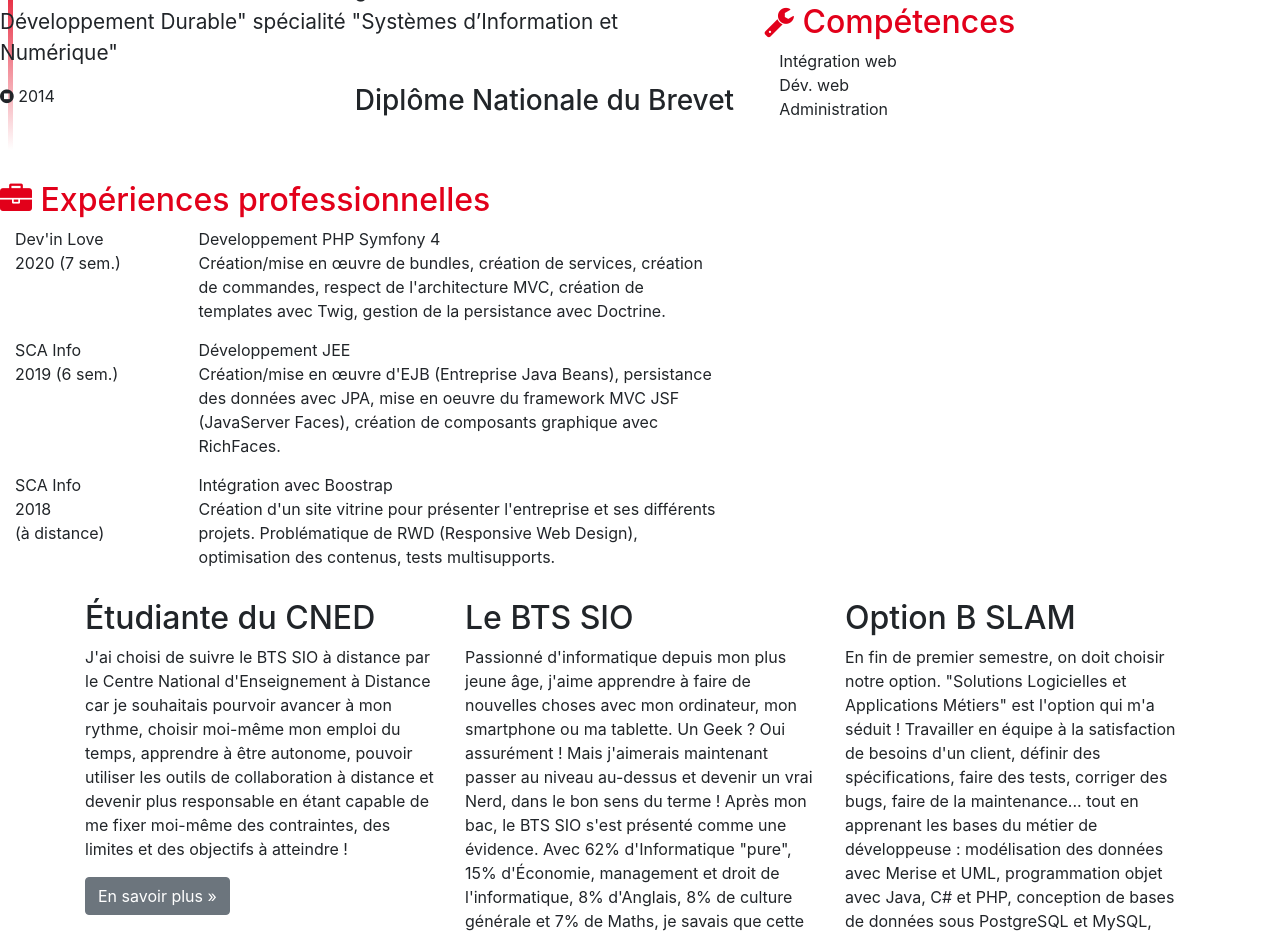
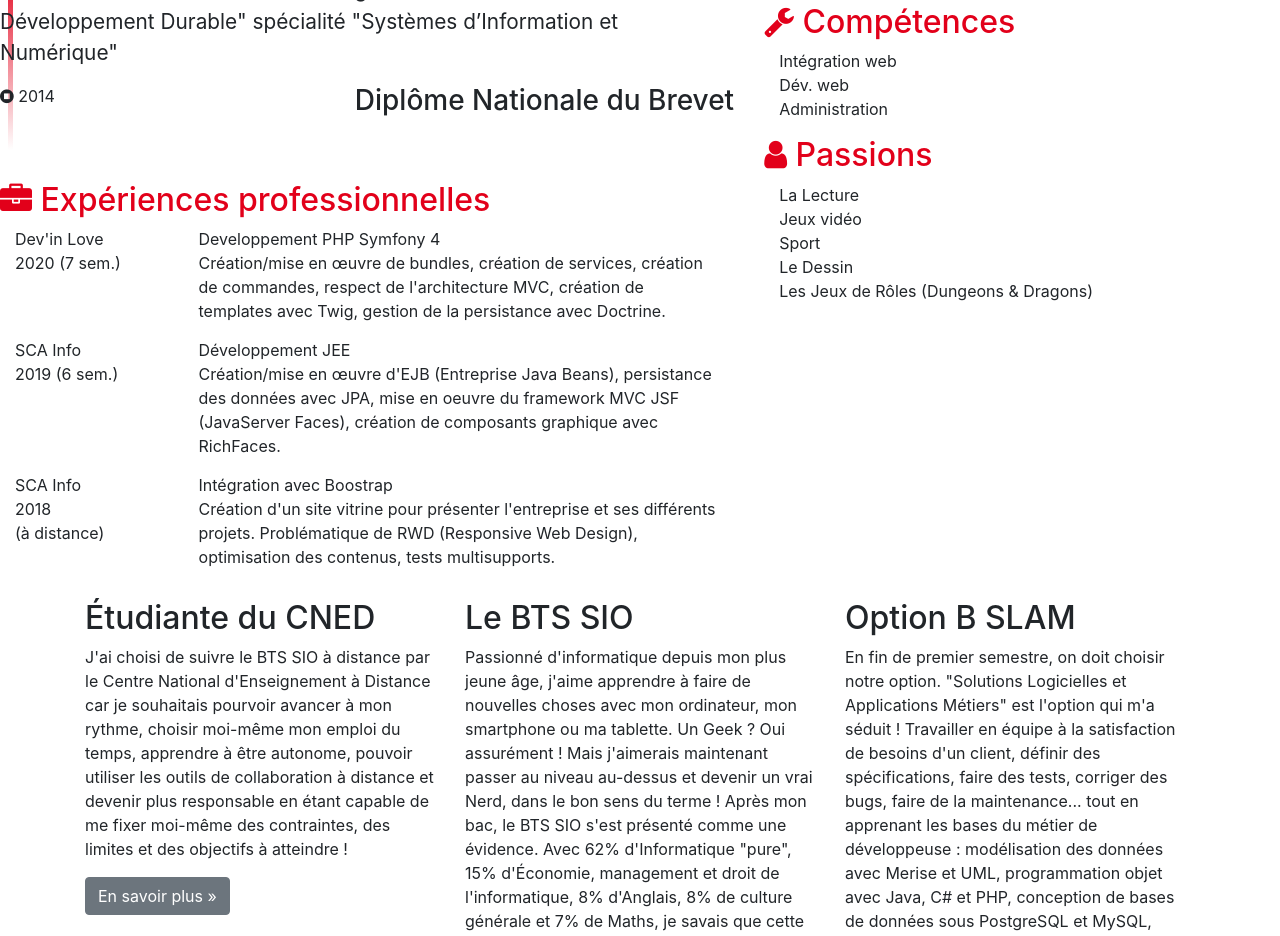
Before and after one commit to delageGabriel/delagegabriel.github.io, a plain HTML site: page pages/cv.html in a window 1280 px wide. Shown: the part 950-1886 px from the top of the page. Drawn offline with nearby package versions, Linux system fonts and the light colour scheme; files that its build step writes are made by us from their sources.

Commit message:
Amélioration page CV

```diff
--- a/css/cv.css
+++ b/css/cv.css
@@ -88,3 +88,8 @@ body { padding-top: 50px;}
 #competences.container.classement3{ background-position: 0 -56px;}
 #competences.container.classement4{ background-position: 0 -28px;}
 #competences.container.classement5{ background-position: 0 0px;}
+/******************************************
+*     Passions
+******************************************/
+#passions.container{ display: flex; flex-direction: row; justify-content: space-between;}
+#competences.container.libelle{ font-size: 1.3em;}
--- a/pages/cv.html
+++ b/pages/cv.html
@@ -304,6 +304,24 @@
                         <div class="classement classement3"></div>
                     </div>
                 </div>
+                <div id="passions" class="rubrique clearfix">
+                    <h2><span class="fa fa-user"></span> Passions</h2>
+                    <div class="container">
+                        <div class="libelle">La Lecture</div>
+                    </div>
+                    <div class="container">
+                        <div class="libelle">Jeux vidéo</div>
+                    </div>
+                    <div class="container">
+                        <div class="libelle">Sport</div>
+                    </div>
+                    <div class="container">
+                        <div class="libelle">Le Dessin</div>
+                    </div>
+                    <div class="container">
+                        <div class="libelle">Les Jeux de Rôles (Dungeons & Dragons)</div>
+                    </div>
+                </div>
             </div>
         </div>
         <footer>
```
